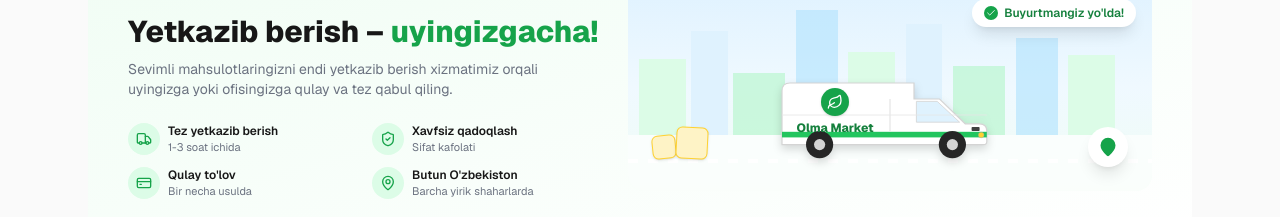
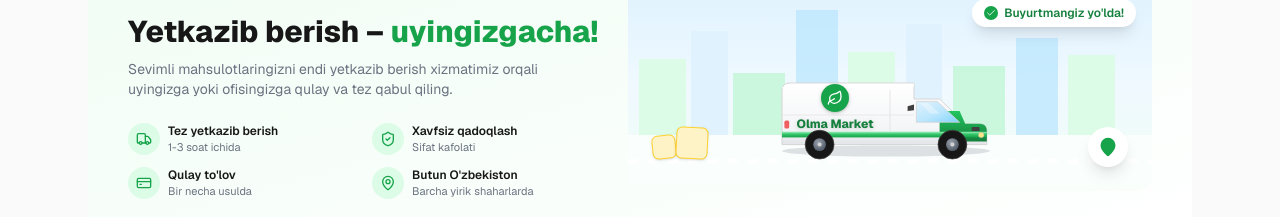
Before and after one commit to samirxonmustafoyev048-cyber/bozor-frontend, a Next.js app: page /yetkazib-berish in a window 1280 px wide. Shown: the part 205-422 px from the top of the page. Built offline with nearby package versions, Linux system fonts and the light colour scheme; no server answers.

Commit message:
Mashina SVG'sini gradient, soya va oyna yaltirashi bilan boyitib, yanada real ko'rinishga yaqinlashtirish

```diff
--- a/src/components/checkout/DeliveryHero.tsx
+++ b/src/components/checkout/DeliveryHero.tsx
@@ -74,40 +74,90 @@
           <div className="absolute bottom-8 left-12 h-8 w-8 rotate-3 rounded-sm border border-amber-300 bg-amber-100 shadow-sm" />
 
           {/* Van */}
-          <div className="absolute bottom-6 left-1/2 h-24 w-64 -translate-x-1/2 drop-shadow-lg">
+          <div className="absolute bottom-6 left-1/2 h-24 w-64 -translate-x-1/2">
             <svg
               aria-hidden
               viewBox="0 0 300 120"
               className="absolute inset-0 h-full w-full overflow-visible"
             >
+              <defs>
+                <linearGradient id="vanBody" x1="0" y1="0" x2="0" y2="1">
+                  <stop offset="0%" stopColor="#ffffff" />
+                  <stop offset="75%" stopColor="#f4f5f7" />
+                  <stop offset="100%" stopColor="#e2e4e8" />
+                </linearGradient>
+                <linearGradient id="vanCab" x1="0" y1="0" x2="0" y2="1">
+                  <stop offset="0%" stopColor="#22c55e" />
+                  <stop offset="100%" stopColor="#15803d" />
+                </linearGradient>
+                <linearGradient id="vanGlass" x1="0" y1="0" x2="1" y2="1">
+                  <stop offset="0%" stopColor="#e0f2fe" />
+                  <stop offset="55%" stopColor="#bae6fd" />
+                  <stop offset="100%" stopColor="#7dd3fc" />
+                </linearGradient>
+                <linearGradient id="vanStripe" x1="0" y1="0" x2="0" y2="1">
+                  <stop offset="0%" stopColor="#4ade80" />
+                  <stop offset="100%" stopColor="#16a34a" />
+                </linearGradient>
+                <radialGradient id="wheelRim" cx="0.4" cy="0.35" r="0.7">
+                  <stop offset="0%" stopColor="#9ca3af" />
+                  <stop offset="100%" stopColor="#4b5563" />
+                </radialGradient>
+              </defs>
+
+              {/* Ground shadow */}
+              <ellipse cx="145" cy="100" rx="130" ry="7" fill="#0f172a" opacity="0.12" />
+
               {/* Body */}
               <path
-                d="M25,15 L180,15 L180,35 L212,35 L244,66 L262,66 Q271,66 271,75 L271,88 Q271,92 267,92 L15,92 L15,25 Q15,15 25,15 Z"
-                className="fill-white stroke-neutral-300"
-                strokeWidth="1.5"
+                d="M25,15 Q15,15 15,25 L15,92 L271,92 L271,88 L271,75 Q271,66 262,66 L244,66 L212,35 L180,35 L180,15 Z"
+                fill="url(#vanBody)"
+                className="stroke-neutral-300"
+                strokeWidth="1.25"
+              />
+              {/* Roof highlight */}
+              <path d="M25,16 Q16,16 15.5,24 L15.5,20 L180,20 L180,16 Z" fill="#ffffff" opacity="0.9" />
+              {/* Cab front (below windshield) */}
+              <path
+                d="M212,50 L237,50 L244,66 L262,66 Q271,66 271,75 L271,88 L212,88 Z"
+                fill="url(#vanCab)"
               />
               {/* Windshield */}
               <path
                 d="M183,38 L209,38 L237,64 L183,64 Z"
-                className="fill-sky-100 stroke-neutral-300"
+                fill="url(#vanGlass)"
+                className="stroke-neutral-300"
                 strokeWidth="1"
               />
+              <path d="M188,40 L198,40 L212,53 L200,53 Z" fill="#ffffff" opacity="0.35" />
+              {/* Side mirror */}
+              <path d="M180,42 L172,44 L172,50 L180,49 Z" className="fill-neutral-700" />
+
               {/* Green stripe */}
-              <rect x="15" y="76" width="256" height="7" className="fill-brand-500" />
+              <rect x="15" y="76" width="256" height="7" fill="url(#vanStripe)" />
+              <rect x="15" y="76" width="256" height="2" fill="#ffffff" opacity="0.3" />
+
+              {/* Cargo panel line + rear light */}
+              <line x1="150" y1="24" x2="150" y2="76" className="stroke-neutral-200" strokeWidth="1.25" />
+              <line x1="15" y1="55" x2="180" y2="55" className="stroke-neutral-200" strokeWidth="1" />
+              <rect x="18" y="62" width="6" height="10" rx="2" className="fill-danger-500" opacity="0.85" />
+
               {/* Grille + headlight */}
               <rect x="252" y="70" width="10" height="5" rx="1" className="fill-neutral-700" />
-              <circle cx="264" cy="80" r="3.5" className="fill-amber-300 stroke-neutral-400" strokeWidth="0.5" />
-              {/* Door line */}
-              <line x1="150" y1="35" x2="150" y2="76" className="stroke-neutral-200" strokeWidth="1.5" />
-              <line x1="15" y1="55" x2="271" y2="55" className="stroke-neutral-200" strokeWidth="1" />
+              <circle cx="264" cy="80" r="3.5" fill="#fde68a" className="stroke-neutral-400" strokeWidth="0.5" />
+
               {/* Wheels */}
-              <circle cx="62" cy="92" r="17" className="fill-neutral-800" />
-              <circle cx="62" cy="92" r="7" className="fill-neutral-300" />
-              <circle cx="228" cy="92" r="17" className="fill-neutral-800" />
-              <circle cx="228" cy="92" r="7" className="fill-neutral-300" />
+              <circle cx="62" cy="92" r="18" className="fill-neutral-900" />
+              <circle cx="62" cy="92" r="18" fill="none" className="stroke-neutral-700" strokeWidth="1" />
+              <circle cx="62" cy="92" r="8" fill="url(#wheelRim)" />
+              <circle cx="62" cy="92" r="2.5" className="fill-neutral-300" />
+              <circle cx="228" cy="92" r="18" className="fill-neutral-900" />
+              <circle cx="228" cy="92" r="18" fill="none" className="stroke-neutral-700" strokeWidth="1" />
+              <circle cx="228" cy="92" r="8" fill="url(#wheelRim)" />
+              <circle cx="228" cy="92" r="2.5" className="fill-neutral-300" />
             </svg>
 
-            <div className="absolute left-[7%] top-[42%] flex w-[43%] -translate-y-1/2 flex-col items-center">
+            <div className="absolute left-[7%] top-[38%] flex w-[43%] -translate-y-1/2 flex-col items-center drop-shadow-sm">
               <span className="flex h-7 w-7 items-center justify-center rounded-full bg-brand-600 text-white shadow-sm">
                 <Leaf aria-hidden className="h-4 w-4" />
               </span>
```
